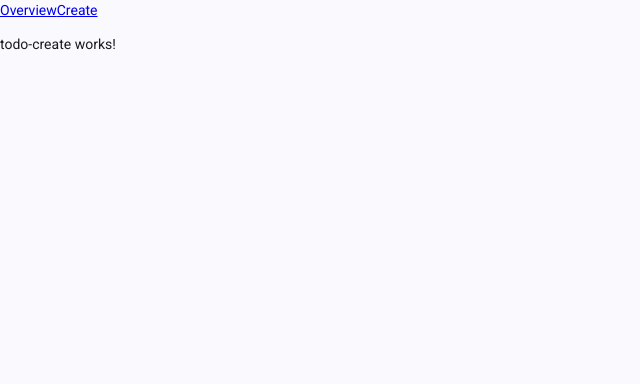
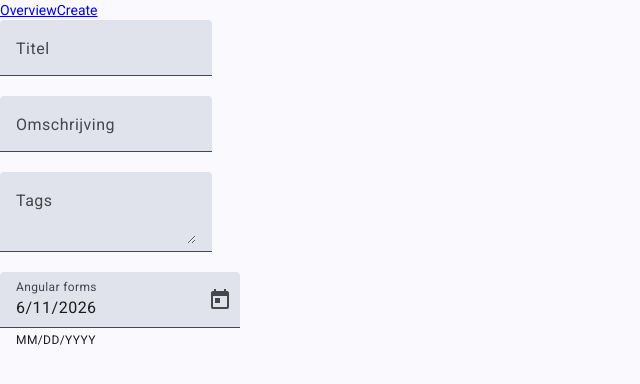
Before and after one commit to timo-steylen/todo-webapp, an Angular app in the folder frontend/: page /create in a window 1280 px wide. Shown: the top 384 px of the page, without its empty margins (0-640 px from the left). Built offline with nearby package versions, Linux system fonts and the light colour scheme.

Commit message:
intial setup for angular material form

```diff
--- a/frontend/src/app/app.config.ts
+++ b/frontend/src/app/app.config.ts
@@ -1,6 +1,6 @@
 import { ApplicationConfig, provideBrowserGlobalErrorListeners } from '@angular/core';
 import { provideRouter } from '@angular/router';
-
+import { provideNativeDateAdapter } from '@angular/material/core';
 import { routes } from './app.routes';
 import {provideHttpClient} from '@angular/common/http';
 
@@ -8,6 +8,7 @@
   providers: [
     provideBrowserGlobalErrorListeners(),
     provideHttpClient(),
-    provideRouter(routes)
+    provideRouter(routes),
+    provideNativeDateAdapter()
   ]
 };
--- a/frontend/src/app/pages/todo-create/todo-create.html
+++ b/frontend/src/app/pages/todo-create/todo-create.html
@@ -1 +1,22 @@
-<p>todo-create works!</p>
+<mat-form-field>
+  <mat-label>Titel</mat-label>
+  <input matInput>
+</mat-form-field>
+
+<mat-form-field>
+  <mat-label>Omschrijving</mat-label>
+  <input matInput>
+</mat-form-field>
+
+<mat-form-field>
+  <mat-label>Tags</mat-label>
+  <textarea matInput></textarea>
+</mat-form-field>
+
+<mat-form-field>
+  <mat-label>Angular forms</mat-label>
+  <input matInput [matDatepicker]="picker1" [formControl]="date">
+  <mat-hint>MM/DD/YYYY</mat-hint>
+  <mat-datepicker-toggle matIconSuffix [for]="picker1"></mat-datepicker-toggle>
+  <mat-datepicker #picker1></mat-datepicker>
+</mat-form-field>
--- a/frontend/src/app/pages/todo-create/todo-create.scss
+++ b/frontend/src/app/pages/todo-create/todo-create.scss
@@ -0,0 +1,5 @@
+:host {
+  display: flex;
+  flex-direction: column;
+  align-items: flex-start;
+}
--- a/frontend/src/app/pages/todo-create/todo-create.ts
+++ b/frontend/src/app/pages/todo-create/todo-create.ts
@@ -1,11 +1,25 @@
-import { Component } from '@angular/core';
+import {Component} from '@angular/core';
+import {FormControl, ReactiveFormsModule} from '@angular/forms';
+import {MatSelectModule} from '@angular/material/select';
+import {MatInputModule} from '@angular/material/input';
+import {MatFormFieldModule} from '@angular/material/form-field';
+import {MatDatepicker, MatDatepickerInput, MatDatepickerToggle} from '@angular/material/datepicker';
 
 @Component({
   selector: 'app-todo-create',
-  imports: [],
+  imports: [
+    ReactiveFormsModule,
+    MatSelectModule,
+    MatInputModule,
+    MatFormFieldModule,
+    MatDatepickerInput,
+    MatDatepickerToggle,
+    MatDatepicker
+  ],
   templateUrl: './todo-create.html',
   styleUrl: './todo-create.scss',
 })
 export class TodoCreate {
-
+  readonly date = new FormControl(new Date());
+  readonly serializedDate = new FormControl(new Date().toISOString());
 }
```
